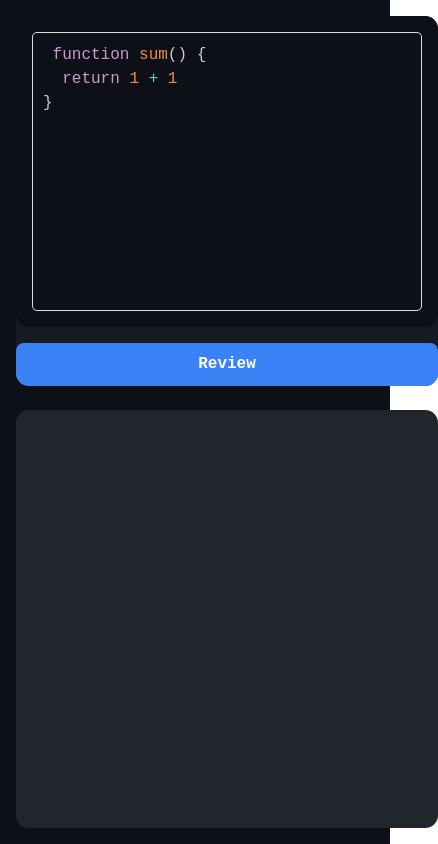
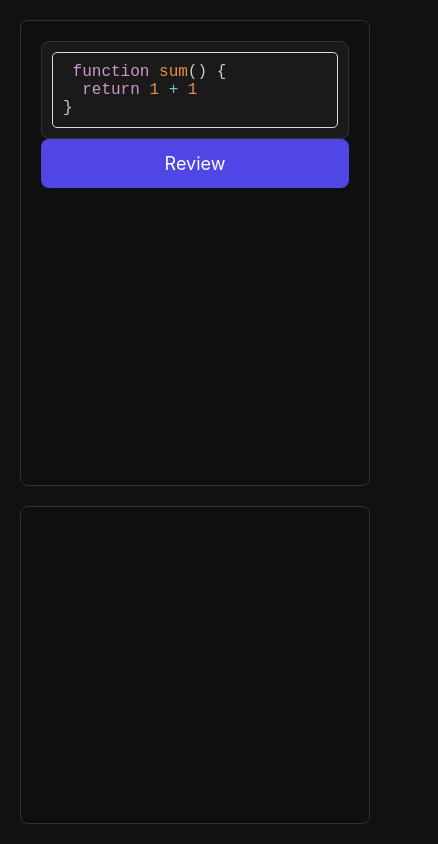
Before and after one commit to Rocky212005/Codereview, a React (Vite) app in the folder frontend/: page / in a window 390 px wide. Shown: the whole page, 438 px wide, since content can reach past the window. Built offline with nearby package versions, Linux system fonts and the light colour scheme.

Commit message:
replace old code with new

```diff
--- a/frontend/src/App.css
+++ b/frontend/src/App.css
@@ -1,118 +1,96 @@
-/* Reset and base */
+/* ================= GLOBAL RESET ================= */
 * {
   margin: 0;
   padding: 0;
   box-sizing: border-box;
 }
 
-html, body, #root {
-  height: 100%;
-  width: 100%;
-  font-family: 'Fira Code', monospace;
-  background-color: #0d1117;
-  color: #f5f5f5;
+body {
+  font-family: 'Inter', sans-serif;
+  background: #111;
+  color: #fff;
 }
 
-/* Layout */
+/* ================= MAIN LAYOUT ================= */
 main {
   display: flex;
-  flex-direction: row;
-  gap: 1.5rem;
-  padding: 1.5rem;
-  height: 100%;
-  width: 100%;
+  gap: 20px;
+  min-height: 100vh;
+  padding: 20px;
+  overflow-y: auto; /* Single global scroll */
 }
 
-/* Editor panel */
-main .left {
+.left, .right {
   flex: 1;
-  background-color: #161b22;
-  border-radius: 0.8rem;
-  display: flex;
-  flex-direction: column;
-  position: relative;
+  background: #0f0f0f;
+  padding: 20px;
+  border-radius: 8px;
+  border: 1px solid #333;
+  /* Remove internal scroll */
+  overflow: visible;
+}
+
+/* ================= LEFT SIDE ================= */
+.code {
+  flex: 1;
+  background: #1a1a1a;
+  border: 1px solid #333;
+  border-radius: 8px;
+  padding: 10px;
   overflow: hidden;
 }
 
-.left .code {
-  flex: 1;
-  border-radius: 0.8rem;
-  background-color: #0d1117;
-  padding: 1rem;
-  overflow-y: auto;
+/* Review Button */
+.review {
+  background: #4f46e5;
+  padding: 14px 0;
+  text-align: center;
+  font-size: 18px;
+  border-radius: 8px;
+  cursor: pointer;
+  transition: 0.3s;
 }
 
-/* Button */
-main .left .review {
-  position: absolute;
-  bottom: 1rem;
-  right: 1rem;
-  background-color: #3b82f6;
-  color: #fff;
-  padding: 0.6rem 1.5rem;
-  font-weight: 600;
-  font-size: 1rem;
-  cursor: pointer;
-  user-select: none;
-  border: none;
-  border-radius: 0.5rem;
-  transition: background-color 0.2s ease, transform 0.2s ease;
+.review:hover {
+  background: #3b36c4;
 }
 
-main .left .review:hover {
-  background-color: #2563eb;
-  transform: translateY(-1px);
-  cursor: pointer;
+/* ================= RIGHT SIDE ================= */
+.right {
+  flex: 1;
+  background: #0f0f0f;
+  padding: 20px;
+  border-radius: 8px;
+  overflow-y: auto;
+  border: 1px solid #333;
 }
 
-/* Review panel */
-main .right {
-  flex: 1;
-  background-color: #21262d;
-  border-radius: 0.8rem;
-  padding: 1.5rem;
-  font-size: 1rem;
-  overflow-y: auto;
+.right h1,
+.right h2,
+.right h3,
+.right p,
+.right pre {
+  color: #e0e0e0;
 }
 
-/* Scrollbar Styling */
-.code::-webkit-scrollbar,
-.right::-webkit-scrollbar {
-  width: 8px;
+/* Markdown styling */
+.right pre {
+  background: #1e1e1e !important;
+  padding: 16px;
+  border-radius: 8px;
+  overflow-x: auto;
+  border: 1px solid #333;
 }
 
-.code::-webkit-scrollbar-thumb,
-.right::-webkit-scrollbar-thumb {
-  background: #4b5563;
-  border-radius: 4px;
-}
+/* ================= RESPONSIVE ================= */
 
-/* Responsive (mobile/tablet) */
-@media (max-width: 768px) {
+@media (max-width: 900px) {
   main {
     flex-direction: column;
-    padding: 1rem;
+    overflow-y: auto;
   }
 
-
-  main .right {
-    width: 50vh;
-    height: 50vh;
-
+  .left, .right {
+    width: 100%;
   }
-
-  main .left{
-    width: 50vh;
-    height: 80vh;
-  }
-
-  main .left .review {
-    position: static;
-    margin-top: 1rem;
-    width: 100%;
-    text-align: center;
-
-
-  }
-
 }
--- a/frontend/src/App.jsx
+++ b/frontend/src/App.jsx
@@ -22,7 +22,7 @@ function App() {
   }, [])
 
   async function reviewCode() {
-    const response = await axios.post('https://codereview-backend-zq9r.onrender.com/ai/get-review', { code })
+    const response = await axios.post('http://localhost:3000/ai/get-review', { code })
     setReview(response.data)
   }
 
--- a/frontend/src/index.css
+++ b/frontend/src/index.css
@@ -1,68 +1,124 @@
-:root {
-  font-family: Inter, system-ui, Avenir, Helvetica, Arial, sans-serif;
-  line-height: 1.5;
-  font-weight: 400;
-
-  color-scheme: light dark;
-  color: rgba(255, 255, 255, 0.87);
-  background-color: #242424;
-
-  font-synthesis: none;
-  text-rendering: optimizeLegibility;
-  -webkit-font-smoothing: antialiased;
-  -moz-osx-font-smoothing: grayscale;
-}
-
-a {
-  font-weight: 500;
-  color: #646cff;
-  text-decoration: inherit;
-}
-a:hover {
-  color: #535bf2;
+/* ================ GLOBAL STYLES ================= */
+* {
+  margin: 0;
+  padding: 0;
+  box-sizing: border-box;
 }
 
 body {
-  margin: 0;
-  display: flex;
-  place-items: center;
-  min-width: 320px;
-  min-height: 100vh;
+  font-family: "Inter", sans-serif;
+  background: #f3f4f6;
 }
 
-h1 {
-  font-size: 3.2em;
-  line-height: 1.1;
+/* Container */
+.page-container {
+  min-height: 100vh;
+  background: #f3f4f6;
+  display: flex;
+  flex-direction: column;
+  justify-content: center;
+  align-items: center;
+  padding: 16px;
 }
 
-button {
-  border-radius: 8px;
-  border: 1px solid transparent;
-  padding: 0.6em 1.2em;
-  font-size: 1em;
-  font-weight: 500;
-  font-family: inherit;
-  background-color: #1a1a1a;
-  cursor: pointer;
-  transition: border-color 0.25s;
-}
-button:hover {
-  border-color: #646cff;
-}
-button:focus,
-button:focus-visible {
-  outline: 4px auto -webkit-focus-ring-color;
+/* Main Grid */
+.page-grid {
+  display: grid;
+  grid-template-columns: 1fr;
+  gap: 20px;
+  max-width: 1200px;
+  width: 100%;
 }
 
-@media (prefers-color-scheme: light) {
-  :root {
-    color: #213547;
-    background-color: #ffffff;
-  }
-  a:hover {
-    color: #747bff;
-  }
-  button {
-    background-color: #f9f9f9;
+@media (min-width: 1024px) {
+  .page-grid {
+    grid-template-columns: 1fr 1fr;
   }
 }
+
+/* Card */
+.card {
+  border-radius: 16px;
+  overflow: hidden;
+  box-shadow: 0 5px 15px rgba(0,0,0,0.1);
+}
+
+.card-dark {
+  background: black;
+  color: white;
+}
+
+.card-light {
+  background: white;
+  color: black;
+}
+
+.card-body {
+  padding: 20px;
+}
+
+/* Title */
+.card-title {
+  font-size: 20px;
+  font-weight: 600;
+  margin-bottom: 12px;
+}
+
+/* Code box */
+.code-box {
+  height: 430px;
+  background: #1a1a1a;
+  border-radius: 12px;
+  padding: 12px;
+  overflow-y: auto;
+  font-size: 14px;
+  font-family: monospace;
+  color: #eaeaea;
+}
+
+.code-box-light {
+  background: #e5e7eb;
+  color: #111;
+  height: 300px;
+}
+
+/* Button */
+.review-btn {
+  width: 100%;
+  padding: 14px 0;
+  margin-top: 16px;
+  font-size: 16px;
+  border-radius: 12px;
+  border: none;
+  cursor: pointer;
+  background: #4f46e5;
+  color: white;
+  transition: 0.25s;
+}
+
+.review-btn:hover {
+  background: #3b36c4;
+}
+
+/* Issues Section */
+.issues-title {
+  font-size: 16px;
+  font-weight: 600;
+  margin-top: 16px;
+  margin-bottom: 10px;
+  color: #374151;
+}
+
+.issue-item {
+  display: flex;
+  gap: 10px;
+  background: #fee2e2;
+  border: 1px solid #fca5a5;
+  padding: 12px;
+  border-radius: 12px;
+}
+
+.issue-text {
+  color: #1f2937;
+  font-size: 14px;
+}
```
Also changed, not shown: 1 other file (tests, documents, lock files or other folders).
